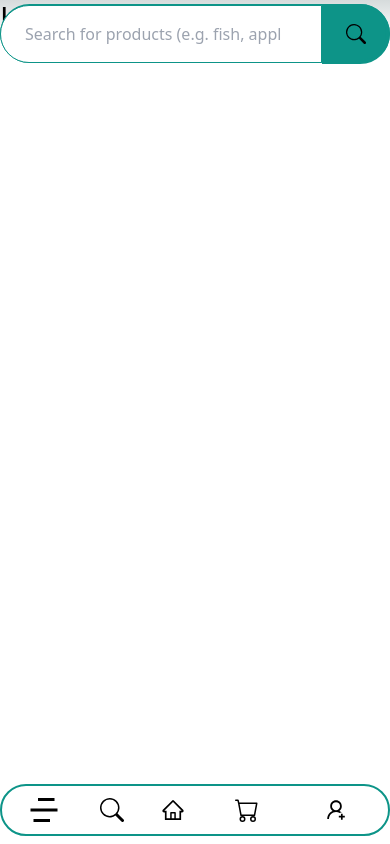
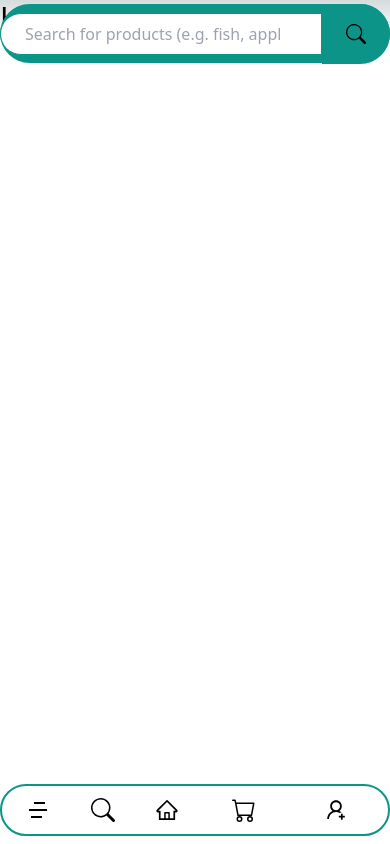
Before and after one commit to arman-ali-khan/nextjs-ecommerce, a Next.js app: page / in a window 390 px wide. Both pictures are taken after a click on the element 111 px from the left and 810 px from the top of the page. Built offline with nearby package versions, Linux system fonts and the light colour scheme.

Commit message:
navbar icon size modify

```diff
--- a/components/Pages/Shared/Navbar/Navbar.js
+++ b/components/Pages/Shared/Navbar/Navbar.js
@@ -44,7 +44,7 @@ const handleCategoriesSidebar = () =>{
             <div className="flex fixed md:static top-1 left-0 w-full items-center md:w-96">
               <input
                 placeholder="Search for products (e.g. fish, apple, oil)"
-                className="px-6 w-full md:py-2 py-4 border border-teal-600 rounded-l-full text-teal-700 focus-within:outline-none focus-within:border-teal-700 focus-within:bg-teal-50 "
+                className="px-6 w-full py-2 border border-teal-600 rounded-l-full text-teal-700 focus-within:outline-none focus-within:border-teal-700 focus-within:bg-teal-50 "
                 type="search"
               />
               <span className="border-4 border-teal-600 md:px-3 px-5 bg-teal-600 md:py-2 py-4 rounded-r-full cursor-pointer hover:bg-teal-700">
@@ -90,13 +90,13 @@ const handleCategoriesSidebar = () =>{
         </div>
         <div className="flex justify-between md:justify-normal z-50 w-full md:w-auto items-center gap-2">
           <span
-            className="text-4xl md:text-2xl md:hidden hover:text-teal-600"
+            className="text-2xl md:hidden hover:text-teal-600"
             onClick={handleCategoriesSidebar}
           >
             <RiMenu4Line />{" "}
           </span>
           <span
-            className="text-2xl md:text-2xl hover:text-teal-600 px-1 py-2"
+            className="text-2xl hover:text-teal-600 px-1 py-2"
             onClick={() => setShowSearch(!showSearch)}
           >
             <BsSearch />
@@ -104,10 +104,10 @@ const handleCategoriesSidebar = () =>{
           <span className="md:hidden text-2xl md hover:text-teal-600" text-2xl>
             <AiOutlineHome />
           </span>
-          <span onClick={handleCartSidebar} className="text-2xl md:text-2xl hover:text-teal-600 px-4 py-2">
+          <span onClick={handleCartSidebar} className="text-2xl hover:text-teal-600 px-4 py-2">
             <BsCart />
           </span>
-          <span onClick={handleUserSidebar} className="text-2xl md:text-2xl hover:text-teal-600 px-4 py-2">
+          <span onClick={handleUserSidebar} className="text-2xl hover:text-teal-600 px-4 py-2">
             <AiOutlineUserAdd />
           </span>
         </div>
--- a/components/Sidebars/CartSidebar.js
+++ b/components/Sidebars/CartSidebar.js
@@ -10,9 +10,9 @@ const CartSidebar = () => {
       </div>
       <div className="w-96 flex items-center gap-4">
         <div>
-        <h2 className="text-lg font-semibold">North wolf bagNorth wolf bagNorth wolf bag</h2>
+        <h2 className="md:text-lg font-semibold">North wolf bagNorth wolf bagNorth wolf bag</h2>
 
-        <p className="text-2xl text-teal-600 font-bold">234$</p>
+        <p className="md:text-2xl text-teal-600 font-bold">234$</p>
         </div>
 
         <div className="text-lg w-9 flex flex-col justify-center text-center bg-teal-50 text-white mt-2">
```
